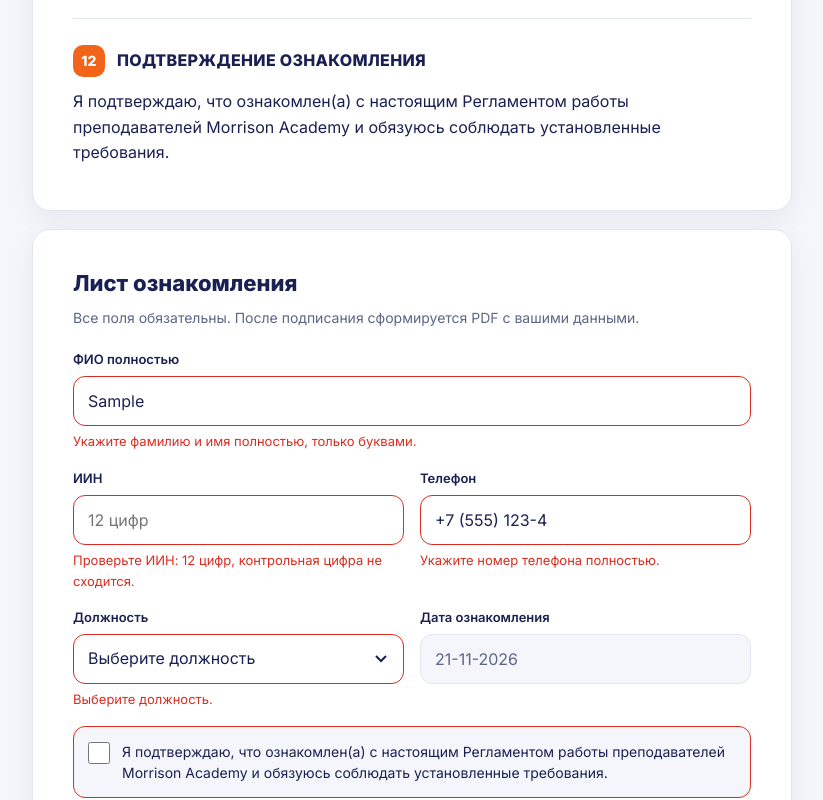
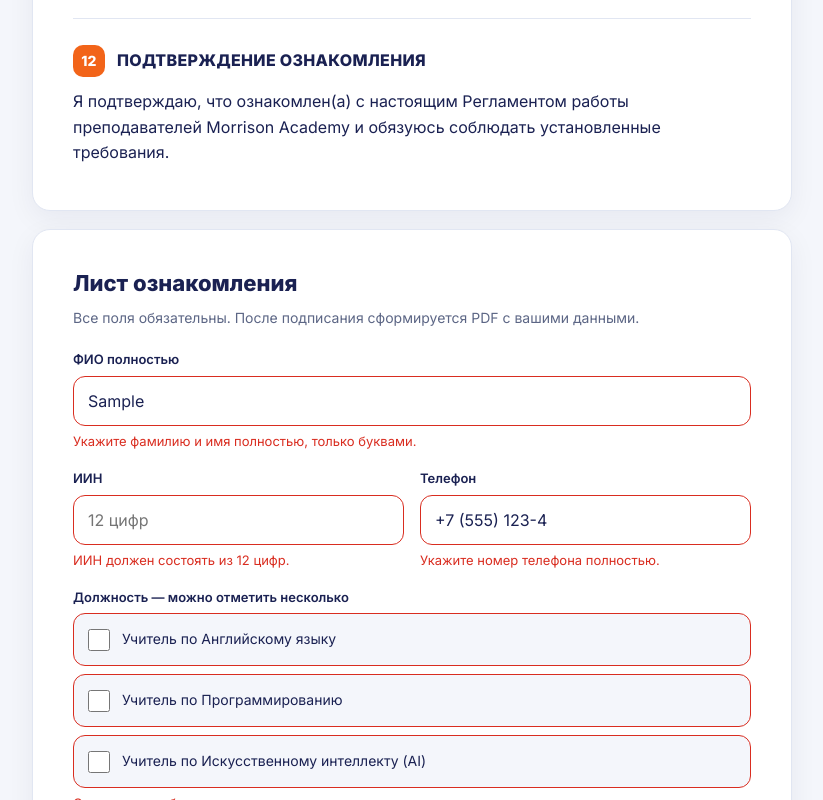
Before and after one commit to morrisoncodeacademy-hash/reglament, a plain HTML site: page index.html in a window 1280 px wide. Both pictures are taken after typing "Sample", "Sample", "5551234" into the empty fields and a click on the button "Подписать регламент". Shown: the part 6224-7024 px from the top of the page, without its empty margins (228-1051 px from the left). Drawn offline with Linux system fonts and the light colour scheme.

Commit message:
Update index.html

```diff
--- a/index.html
+++ b/index.html
@@ -47,6 +47,8 @@ input[readonly]{background:var(--bg);color:var(--muted)}
 .chk{display:flex;gap:12px;align-items:flex-start;background:var(--bg);border:1.5px solid var(--line);border-radius:12px;padding:14px;cursor:pointer;font-size:14px;line-height:1.5}
 .chk input{flex:none;width:22px;height:22px;margin:1px 0 0;accent-color:var(--orange)}
 .bad .chk{border-color:var(--err)}
+.opts{display:grid;gap:8px}
+span.l{display:block;font-size:13px;font-weight:600;margin-bottom:6px}
 button.go{width:100%;height:56px;border:0;border-radius:14px;background:var(--orange);color:#fff;font:700 16px Inter,Arial,sans-serif;cursor:pointer;margin-top:6px}
 button.go:disabled{opacity:.6;cursor:default}
 .note{font-size:12px;color:var(--muted);margin:12px 0 0;text-align:center}
@@ -266,23 +268,20 @@ footer{text-align:center;color:var(--muted);font-size:12px;padding:0 20px 30px}
         <div class="row">
           <div class="f" id="f-iin"><label class="l" for="iin">ИИН</label>
             <input type="text" id="iin" inputmode="numeric" placeholder="12 цифр" maxlength="12">
-            <div class="e">Проверьте ИИН: 12 цифр, контрольная цифра не сходится.</div></div>
+            <div class="e">ИИН должен состоять из 12 цифр.</div></div>
           <div class="f" id="f-phone"><label class="l" for="phone">Телефон</label>
             <input type="tel" id="phone" autocomplete="tel" placeholder="+7 (___) ___-__-__" maxlength="24">
             <div class="e">Укажите номер телефона полностью.</div></div>
         </div>
-        <div class="row">
-          <div class="f" id="f-position"><label class="l" for="position">Должность</label>
-            <select id="position">
-              <option value="">Выберите должность</option>
-              <option>Учитель по Английскому языку</option>
-              <option>Учитель по Программированию</option>
-              <option>Учитель по Искусственному интеллекту (AI)</option>
-            </select>
-            <div class="e">Выберите должность.</div></div>
-          <div class="f"><label class="l" for="date">Дата ознакомления</label>
-            <input type="text" id="date" readonly></div>
-        </div>
+        <div class="f" id="f-position"><span class="l">Должность — можно отметить несколько</span>
+          <div class="opts">
+            <label class="chk"><input type="checkbox" name="position" value="Учитель по Английскому языку"><span>Учитель по Английскому языку</span></label>
+            <label class="chk"><input type="checkbox" name="position" value="Учитель по Программированию"><span>Учитель по Программированию</span></label>
+            <label class="chk"><input type="checkbox" name="position" value="Учитель по Искусственному интеллекту (AI)"><span>Учитель по Искусственному интеллекту (AI)</span></label>
+          </div>
+          <div class="e">Отметьте хотя бы одну должность.</div></div>
+        <div class="f"><label class="l" for="date">Дата ознакомления</label>
+          <input type="text" id="date" readonly></div>
         <div class="f" id="f-agree">
           <label class="chk"><input type="checkbox" id="agree">
             <span>Я подтверждаю, что ознакомлен(а) с настоящим Регламентом работы преподавателей Morrison Academy и обязуюсь соблюдать установленные требования.</span></label>
@@ -342,14 +341,7 @@ footer{text-align:center;color:var(--muted);font-size:12px;padding:0 20px 30px}
     }
   });
 
-  function iinOk(s){
-    if(!/^\d{12}$/.test(s))return false;
-    var d=s.split('').map(Number),k=0,i;
-    for(i=0;i<11;i++)k+=d[i]*(i+1);
-    k%=11;
-    if(k===10){var w=[3,4,5,6,7,8,9,10,11,1,2];k=0;for(i=0;i<11;i++)k+=d[i]*w[i];k%=11}
-    return k!==10&&k===d[11];
-  }
+  function iinOk(s){return /^\d{12}$/.test(s)}
   function mark(id,ok){$('f-'+id).classList.toggle('bad',!ok);return ok}
 
   $('form').addEventListener('submit',function(ev){
@@ -358,14 +350,14 @@ footer{text-align:center;color:var(--muted);font-size:12px;padding:0 20px 30px}
       name:$('name').value.replace(/\s+/g,' ').trim(),
       iin:$('iin').value,
       phone:$('phone').value.trim(),
-      position:$('position').value,
+      positions:Array.prototype.map.call(document.querySelectorAll('input[name=position]:checked'),function(x){return x.value}),
       agree:$('agree').checked
     };
     var ok=[
       mark('name',data.name.split(' ').length>=2&&data.name.length>=5&&/^[\p{L}\s.'’-]+$/u.test(data.name)),
       mark('iin',iinOk(data.iin)),
       mark('phone',phoneOk(data.phone)),
-      mark('position',!!data.position),
+      mark('position',data.positions.length>0),
       mark('agree',data.agree)
     ].every(Boolean);
     $('alert').style.display='none';
@@ -390,7 +382,7 @@ footer{text-align:center;color:var(--muted);font-size:12px;padding:0 20px 30px}
       $('formBox').style.display='none';$('done').style.display='block';
       $('sign').scrollIntoView({block:'start'});
     }
-    var payload=JSON.stringify({name:data.name,iin:data.iin,phone:data.phone,position:data.position,agree:data.agree,referer:location.origin+location.pathname});
+    var payload=JSON.stringify({name:data.name,iin:data.iin,phone:data.phone,positions:data.positions,agree:data.agree,referer:location.origin+location.pathname});
     fetch(API,{method:'POST',headers:{'Content-Type':'text/plain;charset=utf-8'},body:payload,credentials:'omit',redirect:'follow'})
       .then(function(r){return r.json()}).then(success).catch(function(){fail()});
   });
```
